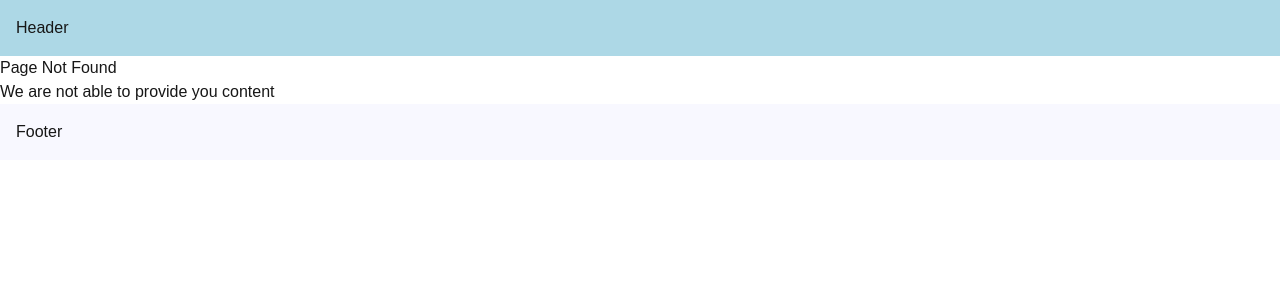
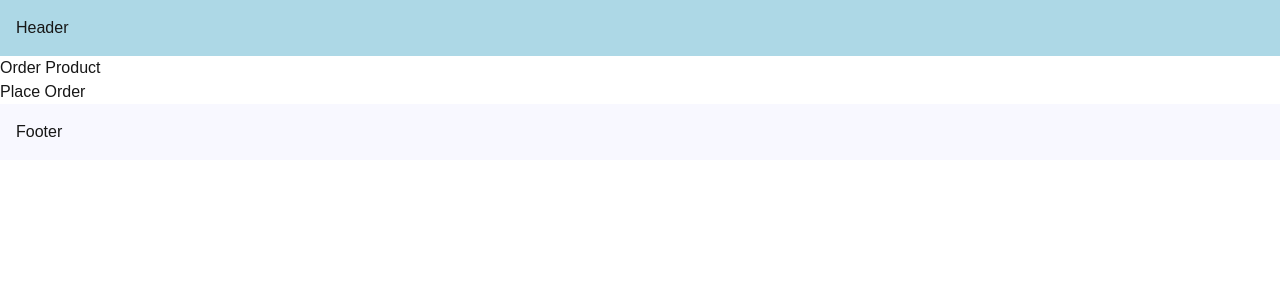
Before and after one commit to syadav48/NextEdge, a Next.js app in the folder my-app/: page /order-product in a window 1280 px wide. Before the commit this address had no page. Shown: the top 300 px of the page. Built offline with nearby package versions, Linux system fonts and the light colour scheme.

Commit message:
navigating programitaclly - 22

```diff
--- /dev/null
+++ b/my-app/src/app/order-product/page.tsx
@@ -0,0 +1,15 @@
+"use client"
+import { useRouter } from "next/navigation"
+
+export default function OrderProduct(){
+    const router = useRouter()
+    const handleClick = () => {
+        router.push('/')
+    }
+    return(
+        <>
+            <h1>Order Product</h1>
+            <button onClick={handleClick}>Place Order</button>
+        </>
+    )
+}
--- a/my-app/src/app/products/[productId]/reviews/[reviewId]/page.tsx
+++ b/my-app/src/app/products/[productId]/reviews/[reviewId]/page.tsx
@@ -1,4 +1,4 @@
-import { notFound } from "next/navigation";
+import { notFound, redirect } from "next/navigation";
 
 export default async function ProductReview({
     params,
@@ -7,7 +7,8 @@
 }){
     const { productId, reviewId } = await params;
     if(parseInt(reviewId) > 1000){
-        notFound()
+        //notFound()
+        redirect('/products')
     }
     return <h2>Review {reviewId} for product {productId}</h2>
   }
```
Also changed, not shown: 1 other file (tests, documents, lock files or other folders).
